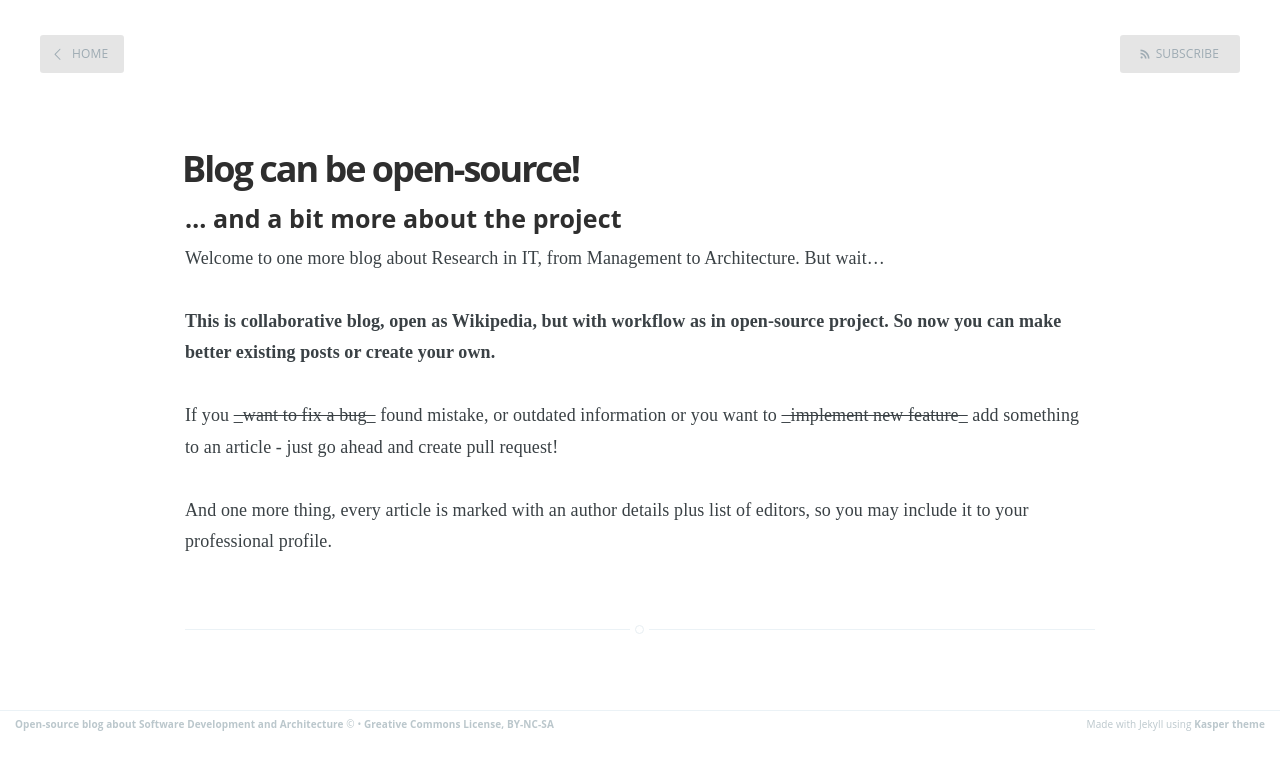
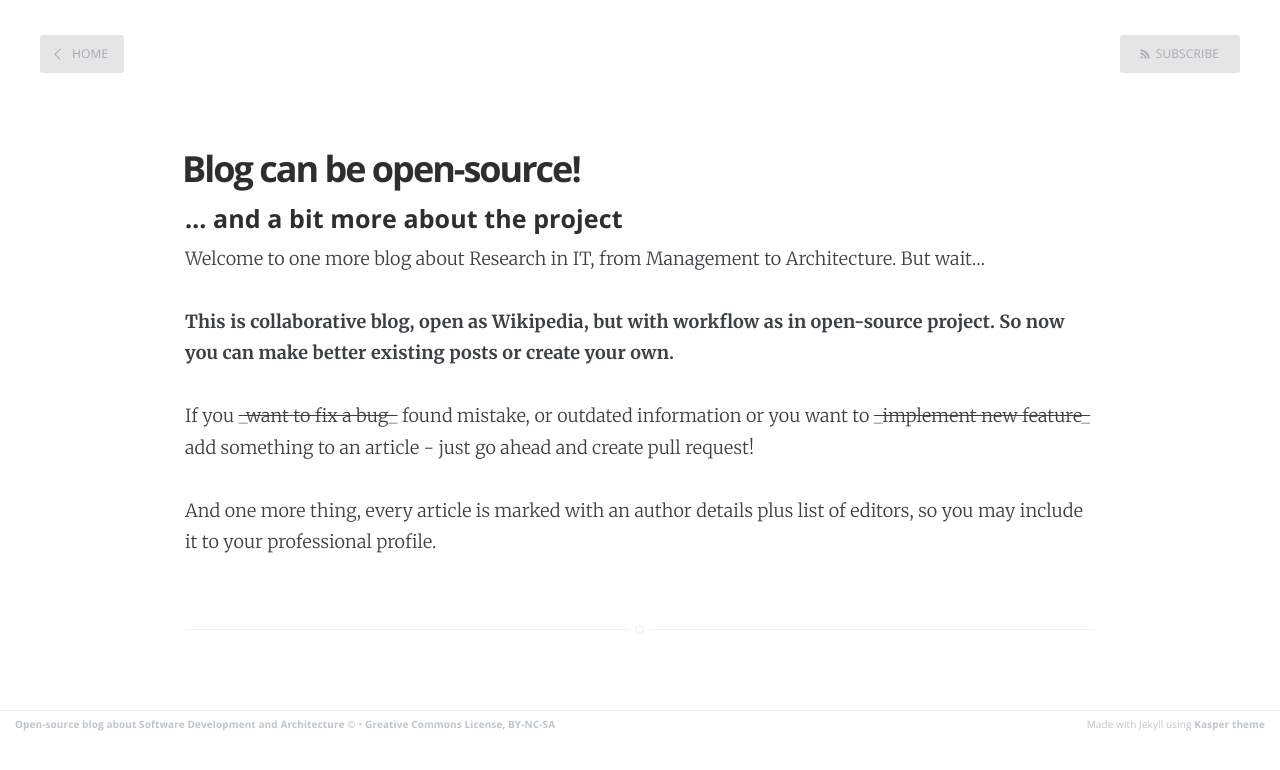
Before and after one commit to rndblog/rndblog.github.io, a Jekyll site: the page built from about.md, in a window 1280 px wide. Shown: the top 770 px of the page. Built offline with Jekyll 4.4.1, drawn with Linux system fonts in a browser that asks for light colours; some web fonts are replaced; Markdown is read by kramdown in place of the engine named in the settings.

Commit message:
Init settings

```diff
--- a/_layouts/default.html
+++ b/_layouts/default.html
@@ -12,7 +12,7 @@
     <meta name="viewport" content="width=device-width, initial-scale=1.0" />
 
     <link rel="stylesheet" type="text/css" href="/assets/css/screen.css" />
-    <link rel="stylesheet" type="text/css" href="fonts.googleapis.com/css?family=Merriweather:300,700,700italic,300italic|Open+Sans:700,400" />
+    <link rel="stylesheet" type="text/css" href="http://fonts.googleapis.com/css?family=Merriweather:300,700,700italic,300italic|Open+Sans:700,400" />
     <!-- Customisation  -->
     <link rel="stylesheet" type="text/css" href="/assets/css/main.css" />
 
```
